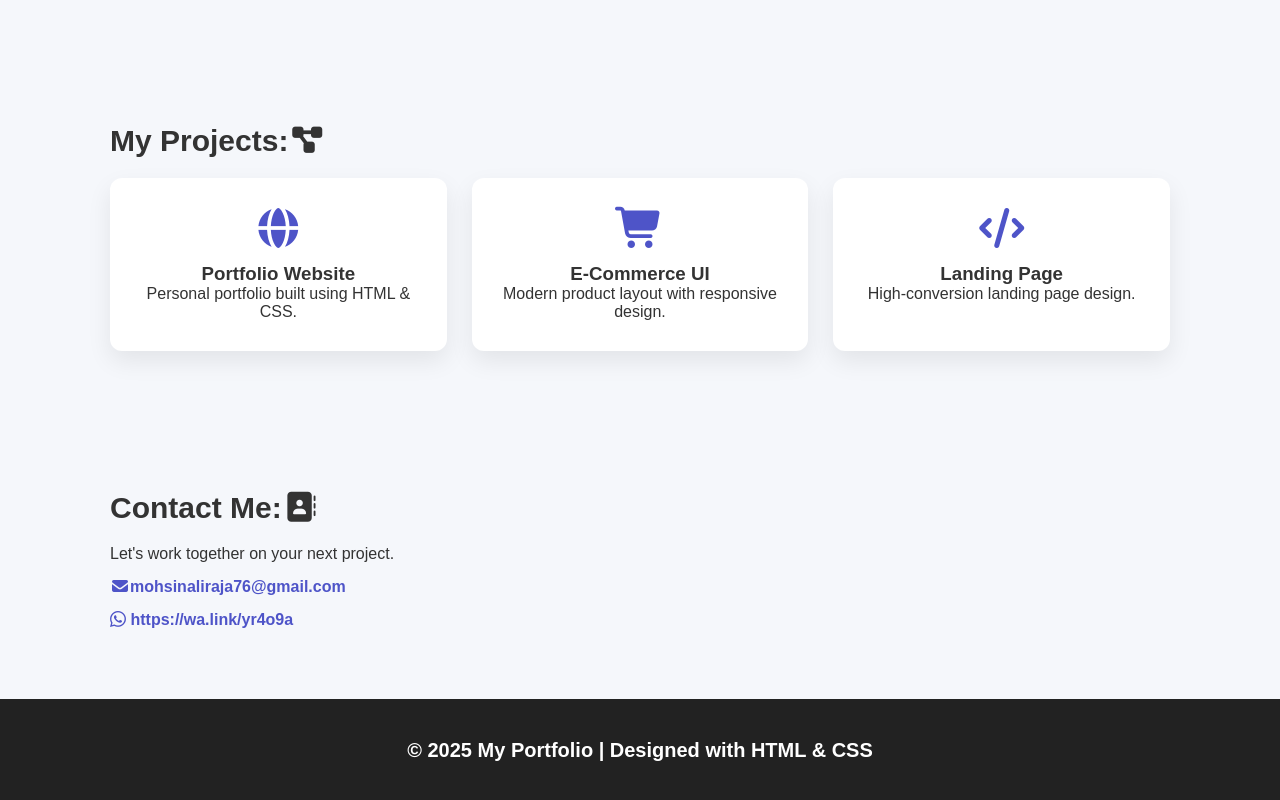
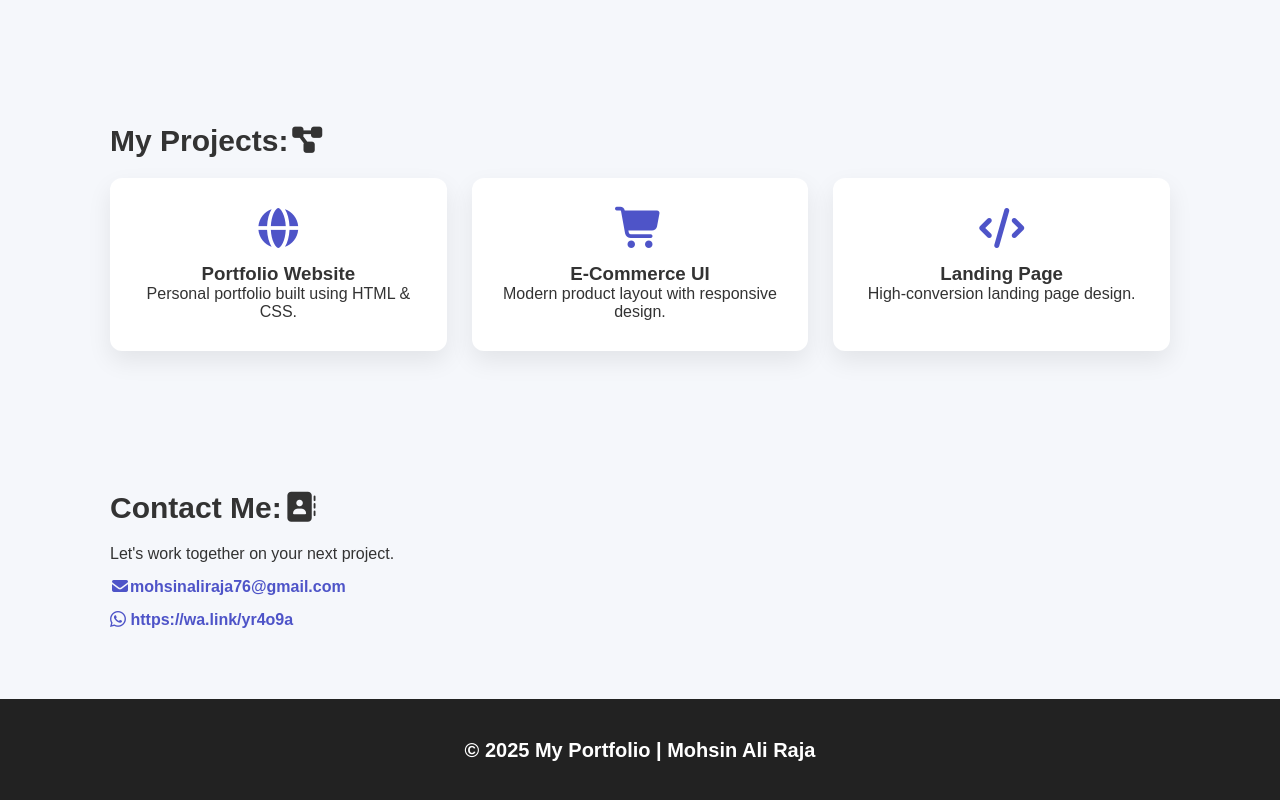
Before and after one commit to moshinaliraja007-max/Portfolio, a plain HTML site: page index.html in a window 1280 px wide. Shown: the part 1060-1860 px from the top of the page. Drawn offline with nearby package versions, Linux system fonts and the light colour scheme.

Commit message:
second commit

```diff
--- a/index.html
+++ b/index.html
@@ -90,7 +90,7 @@
 
     <!-- FOOTER -->
     <footer class="footer">
-        <p>© 2025 My Portfolio | Designed with HTML & CSS</p>
+        <p>© 2025 My Portfolio | Mohsin Ali Raja</p>
     </footer>
 </body>
 
```
